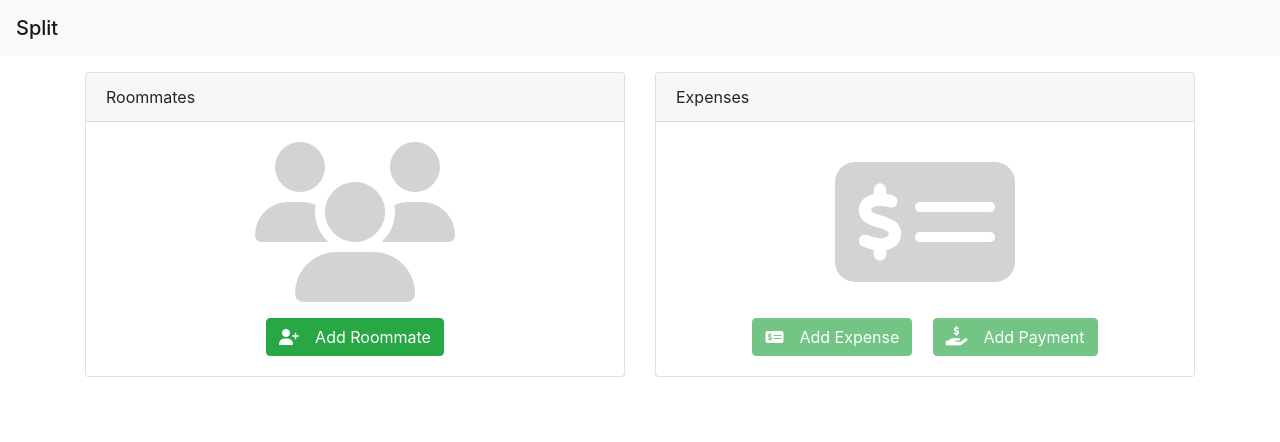
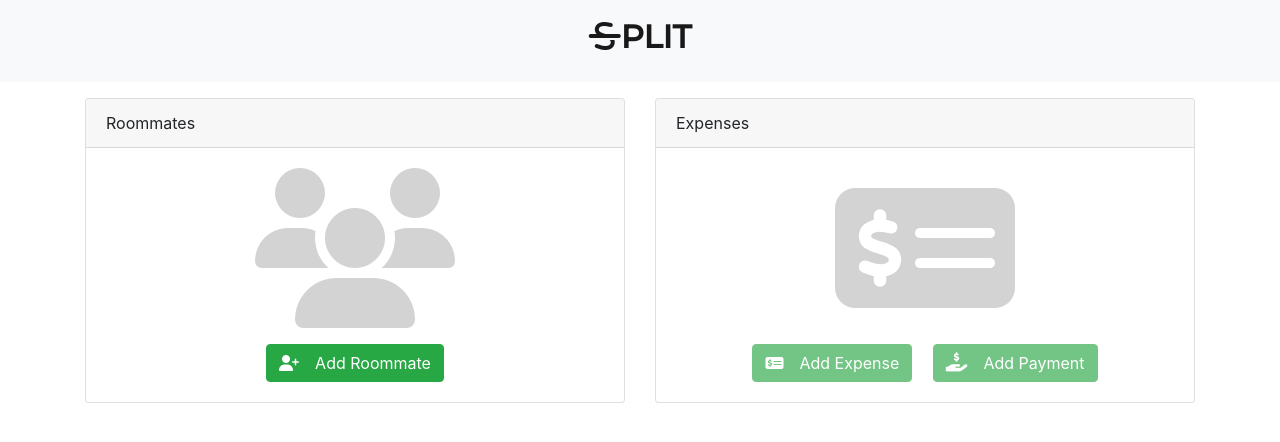
Before and after one commit to pagrimm/split, a website built with webpack: page src/index.html in a window 1280 px wide. Built offline with nearby package versions, Linux system fonts and the light colour scheme.

Commit message:
add html, styling changes, readme info
Co-authored-by: James Henager <jameschenager@gmail.com>
Co-authored-by: Micheal Hansen <micheal.hansen@gmail.com>
Co-authored-by: Taylor Phillips <taylorphillips133@gmail.com>

```diff
--- a/src/index.html
+++ b/src/index.html
@@ -4,11 +4,12 @@
   <meta charset="UTF-8">
   <meta name="viewport" content="width=device-width, initial-scale=1.0">
   <script src="https://kit.fontawesome.com/ab4e2358ae.js" crossorigin="anonymous"></script>
+  <link href="https://fonts.googleapis.com/css2?family=Montserrat:wght@500&display=swap" rel="stylesheet">
   <title>Split</title>
 </head>
 <body>
   <nav class="navbar navbar-light bg-light">
-    <span class="navbar-brand mb-0 h1">Split</span>
+      <span class="navbar-brand mx-auto h1"><i class="fas fa-strikethrough"></i>PLIT</span>
   </nav>
   <div class="container">
     <div class="row">
--- a/src/styles.css
+++ b/src/styles.css
@@ -1,6 +1,12 @@
 i.big {
   font-size: 10em;
   color: lightgray;
+}
+
+.navbar-brand {
+  font-size: 2rem;
+  font-weight: 700;
+  font-family: 'Montserrat', sans-serif;
 }
 
 .center {
```
Also changed, not shown: README.md.
